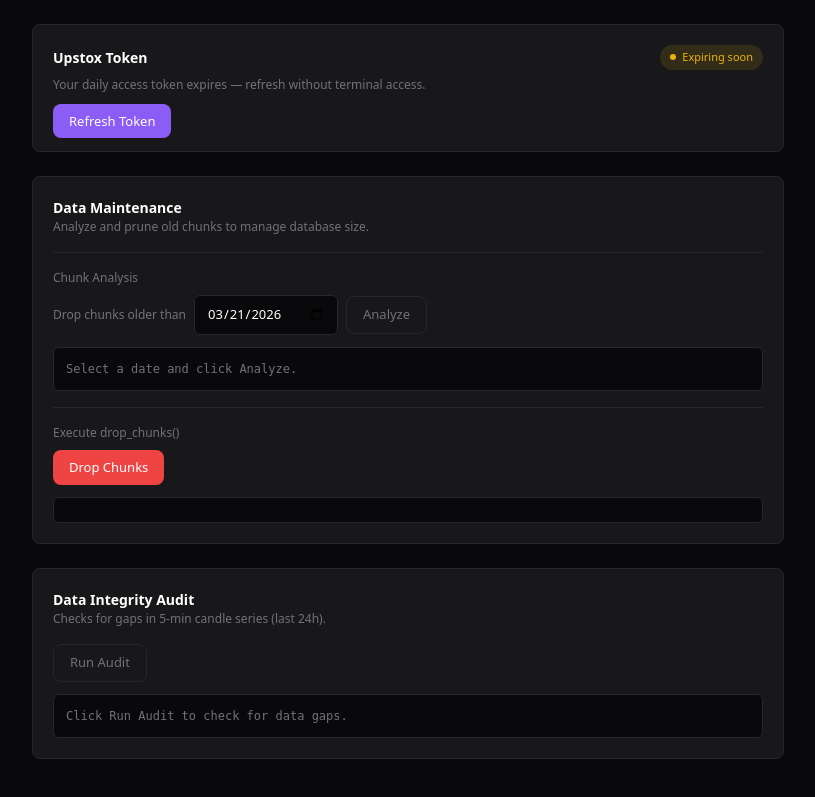
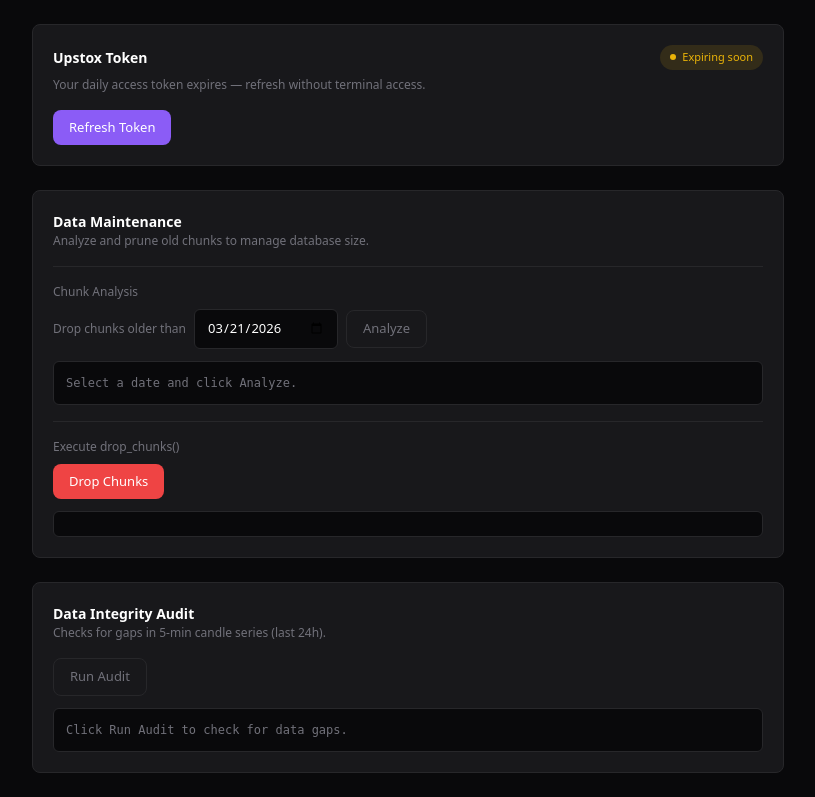
Before and after one commit to MasoomChoudhury/trading-database-engine, a FastAPI app: template templates/maintenance.html in a window 1280 px wide. Shown: the part 48-845 px from the top of the page, without its empty margins (232-1047 px from the left). Before the commit the page ends 807 px from the top, so only its background shows below. Run offline with FastAPI, Linux system fonts and the light colour scheme; the template is opened without the code that fills it, so the values that code supplies are empty; some libraries are stand-ins or nearby versions.

Commit message:
fix(dashboard): add resp.ok checks to maintenance fetch calls, use base button classes
Co-Authored-By: Claude Opus 4.6 <noreply@anthropic.com>

```diff
--- a/src/routers/admin.py
+++ b/src/routers/admin.py
@@ -5,8 +5,9 @@ import requests
 import subprocess
 import jwt
 import time
+from pathlib import Path
 from fastapi import APIRouter, Request, Depends
-from fastapi.responses import HTMLResponse, JSONResponse
+from fastapi.responses import HTMLResponse, JSONResponse, PlainTextResponse
 from fastapi.templating import Jinja2Templates
 from routers.auth import get_current_user
 from database.supabase_client import RemoteDBWatcher
@@ -106,22 +107,27 @@ async def update_code(request: Request, user: str = Depends(get_current_user)):
 
 @router.get("/config", response_class=HTMLResponse)
 async def get_config(request: Request, user: str = Depends(get_current_user)):
+    """Returns raw .env file content as plain text."""
     if not user:
         return HTMLResponse("Unauthorized", status_code=401)
-
     try:
-        content = ""
-        if os.path.exists(".env"):
-            with open(".env", "r") as f:
-                content = f.read()
-        return HTMLResponse(content)
+        env_path = Path(__file__).parent.parent.parent / ".env"
+        content = env_path.read_text()
+        return PlainTextResponse(content)
     except Exception as e:
-        return HTMLResponse(f"Error reading .env: {str(e)}")
+        return HTMLResponse(f"Error reading config: {e}", status_code=500)
 
 @router.post("/config", response_class=HTMLResponse)
 async def save_config(request: Request, user: str = Depends(get_current_user)):
     if not user:
         return HTMLResponse("Unauthorized", status_code=401)
+
+    # CSRF check — reject requests from other origins
+    referer = request.headers.get("referer", "")
+    origin = request.headers.get("origin", "")
+    host = request.headers.get("host", "")
+    if origin and origin not in ["http://" + host, "https://" + host]:
+        return HTMLResponse("<span style='color:#ef4444'>Invalid origin</span>", status_code=403)
 
     try:
         form_data = await request.form()
--- a/templates/maintenance.html
+++ b/templates/maintenance.html
@@ -34,23 +34,6 @@
   color: var(--muted);
   margin-bottom: 16px;
 }
-.maint-btn {
-  padding: 8px 16px;
-  border-radius: 8px;
-  font-size: 13px;
-  font-weight: 500;
-  font-family: inherit;
-  cursor: pointer;
-  border: none;
-  transition: all 0.15s;
-}
-.maint-btn-primary { background: var(--accent); color: #fff; }
-.maint-btn-primary:hover { background: var(--accent-h); }
-.maint-btn-secondary { background: transparent; border: 1px solid var(--border); color: var(--muted); }
-.maint-btn-secondary:hover { border-color: var(--hover); color: var(--text); }
-.maint-btn-danger { background: var(--danger); color: #fff; }
-.maint-btn-danger:hover { opacity: 0.9; }
-
 /* Status badge */
 .token-badge {
   display: inline-flex;
@@ -141,7 +124,7 @@
         </div>
       </div>
       <div class="maint-section-sub">Your daily access token expires — refresh without terminal access.</div>
-      <a href="/auth/login-upstox" class="maint-btn maint-btn-primary">Refresh Token</a>
+      <a href="/auth/login-upstox" class="btn btn-primary">Refresh Token</a>
     </div>
 
     {# Section 2: Data Maintenance #}
@@ -155,7 +138,7 @@
         <div class="maint-row">
           <label for="prune-end-date" style="font-size:12px;color:var(--muted)">Drop chunks older than</label>
           <input type="date" id="prune-end-date" class="maint-input">
-          <button class="maint-btn maint-btn-secondary" onclick="analyzeChunks()">Analyze</button>
+          <button class="btn btn-secondary" onclick="analyzeChunks()">Analyze</button>
         </div>
         <div class="maint-result" id="analyze-result">Select a date and click Analyze.</div>
       </div>
@@ -163,12 +146,12 @@
       {# Sub-section B: Execute Pruning #}
       <div class="maint-sub-section">
         <div class="maint-sub-label">Execute drop_chunks()</div>
-        <button class="maint-btn maint-btn-danger" onclick="showPruneConfirm()">Drop Chunks</button>
+        <button class="btn btn-danger" onclick="showPruneConfirm()">Drop Chunks</button>
         <div class="maint-confirm" id="prune-confirm">
           <div class="maint-confirm-text">This will permanently delete chunks older than the selected date. This cannot be undone.</div>
           <div class="maint-confirm-actions">
-            <button class="maint-btn maint-btn-danger" onclick="executePrune()">Drop Now</button>
-            <button class="maint-btn maint-btn-secondary" onclick="hidePruneConfirm()">Cancel</button>
+            <button class="btn btn-danger" onclick="executePrune()">Drop Now</button>
+            <button class="btn btn-secondary" onclick="hidePruneConfirm()">Cancel</button>
           </div>
         </div>
         <div class="maint-result" id="prune-result"></div>
@@ -179,7 +162,7 @@
     <div class="maint-section">
       <div class="maint-section-title">Data Integrity Audit</div>
       <div class="maint-section-sub">Checks for gaps in 5-min candle series (last 24h).</div>
-      <button class="maint-btn maint-btn-secondary" onclick="runAudit()">Run Audit</button>
+      <button class="btn btn-secondary" onclick="runAudit()">Run Audit</button>
       <div class="maint-result" id="audit-result">Click Run Audit to check for data gaps.</div>
     </div>
 
@@ -193,6 +176,7 @@
 async function loadTokenStatus() {
   try {
     const resp = await fetch('/admin/alerts');
+    if (!resp.ok) throw new Error('HTTP ' + resp.status);
     const alerts = await resp.json();
     const tokenAlert = alerts.find(a =>
       a.message.includes('token') || a.message.includes('Token')
@@ -213,7 +197,7 @@ async function loadTokenStatus() {
       text.textContent = 'Unknown';
     }
   } catch (e) {
-    // Silently fail
+    console.warn('Failed to load token status', e);
   }
 }
 
@@ -232,6 +216,7 @@ async function analyzeChunks() {
       headers: { 'Content-Type': 'application/x-www-form-urlencoded' },
       body: 'end_date=' + encodeURIComponent(endDate),
     });
+    if (!resp.ok) throw new Error('HTTP ' + resp.status);
     const html = await resp.text();
     result.innerHTML = html;
   } catch (e) {
@@ -259,6 +244,7 @@ async function executePrune() {
       headers: { 'Content-Type': 'application/x-www-form-urlencoded' },
       body: 'end_date=' + encodeURIComponent(endDate),
     });
+    if (!resp.ok) throw new Error('HTTP ' + resp.status);
     const html = await resp.text();
     result.innerHTML = html;
   } catch (e) {
@@ -272,6 +258,7 @@ async function runAudit() {
   result.innerHTML = '<span style="color:var(--dim)">Running audit...</span>';
   try {
     const resp = await fetch('/data/audit');
+    if (!resp.ok) throw new Error('HTTP ' + resp.status);
     const html = await resp.text();
     result.innerHTML = html;
   } catch (e) {
```
